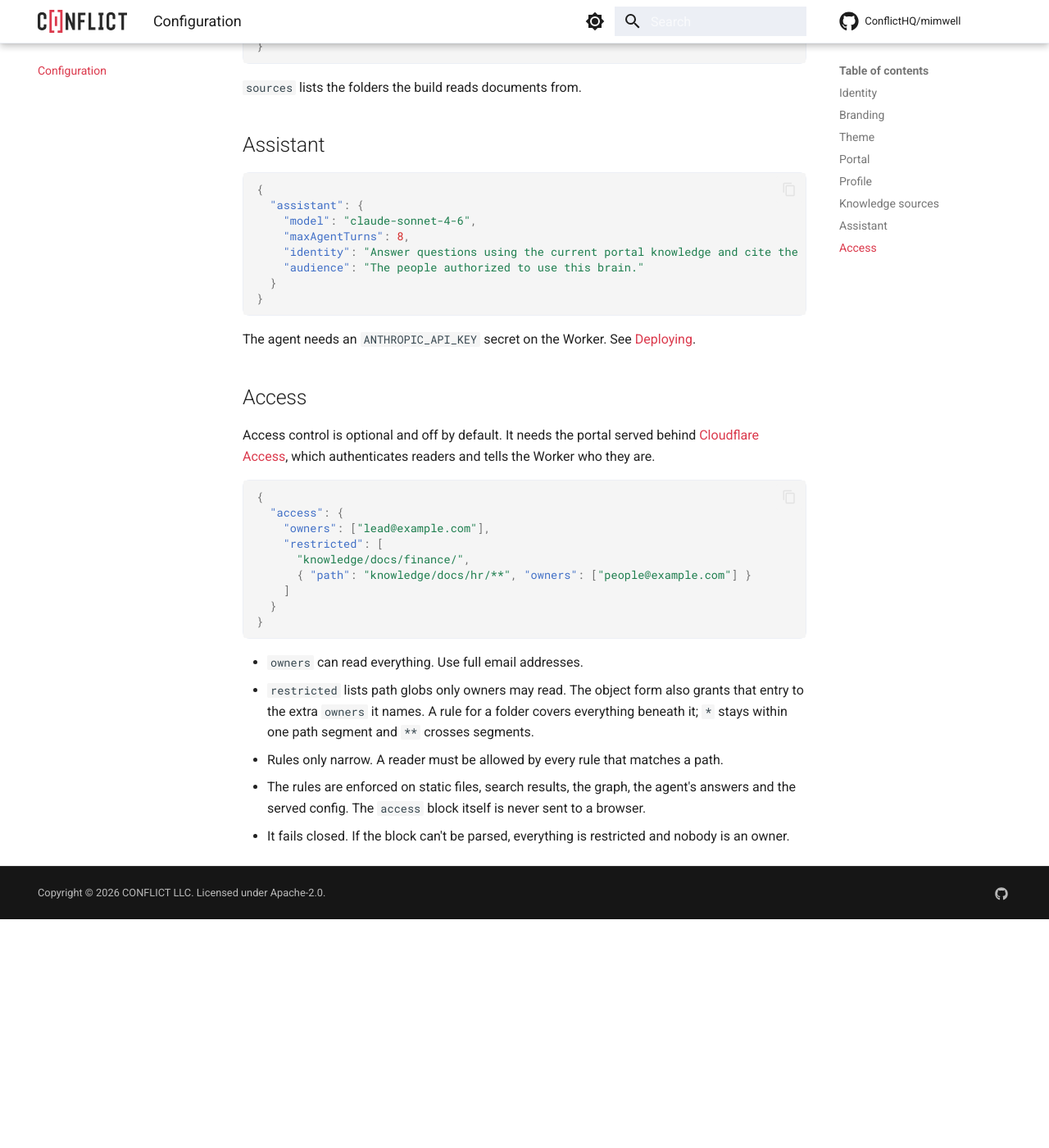
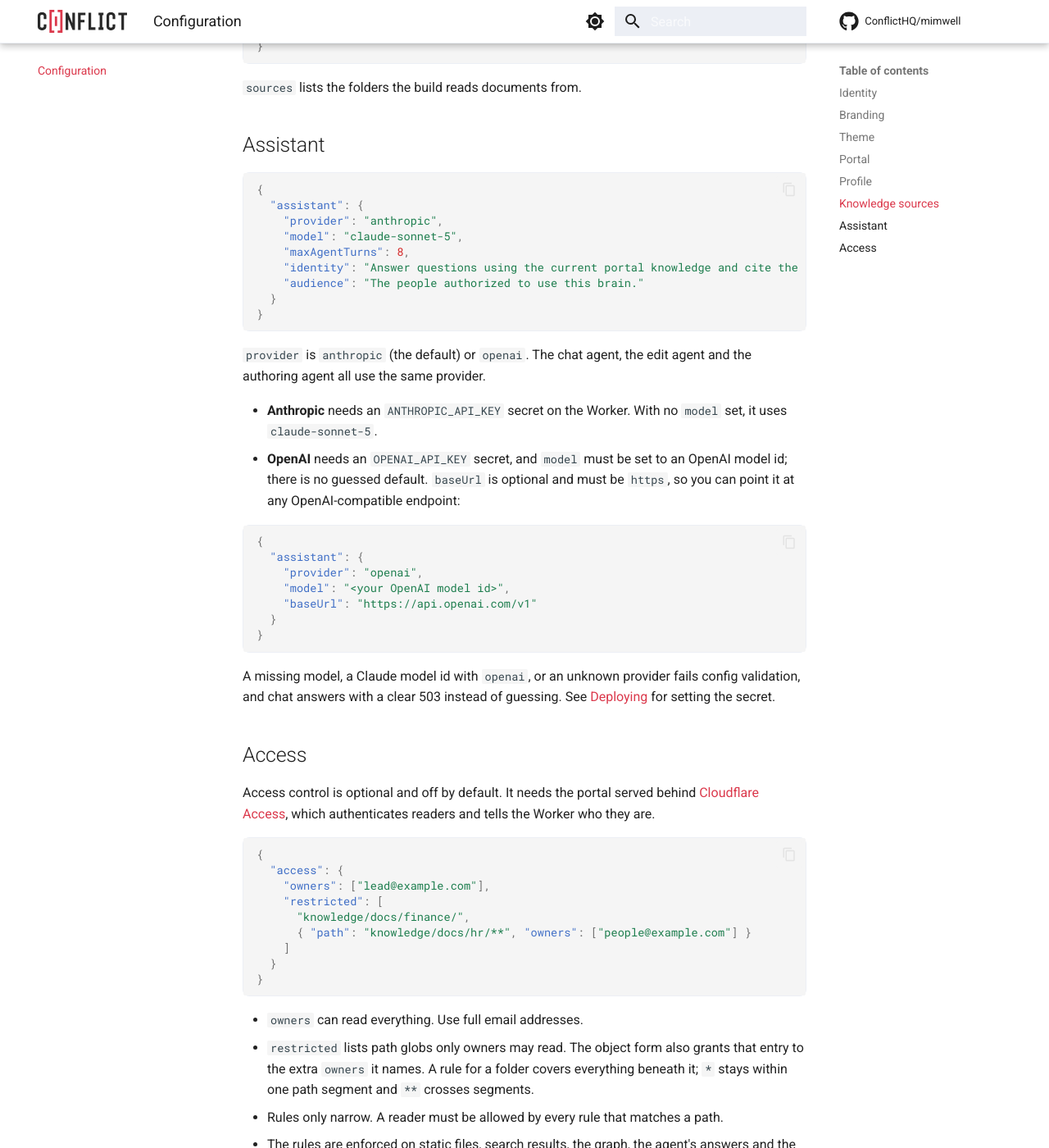
Before and after one commit to ConflictHQ/mimwell, an MkDocs documentation site: the page built from website/docs/configuration.md, in a window 1280 px wide and 1400 px high, scrolled down 2653 px. Shown: the whole window at 82% size. Built offline with MkDocs 1.6.1 and Material for MkDocs 9.7.7, drawn with Linux system fonts in a browser that asks for light colours; comment, search, counter and statistics services are not loaded; before the commit the page ends 3774 px from its top, so only the background shows below that.

Commit message:
Docs: document the assistant provider setting (Anthropic default, OpenAI option)

````diff
--- a/website/docs/configuration.md
+++ b/website/docs/configuration.md
@@ -128,7 +128,8 @@ overlays are the files in `profiles/`. Add `sensemaking` to turn on the
 ```json
 {
   "assistant": {
-    "model": "claude-sonnet-4-6",
+    "provider": "anthropic",
+    "model": "claude-sonnet-5",
     "maxAgentTurns": 8,
     "identity": "Answer questions using the current portal knowledge and cite the available sources.",
     "audience": "The people authorized to use this brain."
@@ -136,8 +137,28 @@ overlays are the files in `profiles/`. Add `sensemaking` to turn on the
 }
 ```
 
-The agent needs an `ANTHROPIC_API_KEY` secret on the Worker. See
-[Deploying](deploying.md#secrets).
+`provider` is `anthropic` (the default) or `openai`. The chat agent, the edit
+agent and the authoring agent all use the same provider.
+
+- **Anthropic** needs an `ANTHROPIC_API_KEY` secret on the Worker. With no
+  `model` set, it uses `claude-sonnet-5`.
+- **OpenAI** needs an `OPENAI_API_KEY` secret, and `model` must be set to an
+  OpenAI model id; there is no guessed default. `baseUrl` is optional and must
+  be `https`, so you can point it at any OpenAI-compatible endpoint:
+
+```json
+{
+  "assistant": {
+    "provider": "openai",
+    "model": "<your OpenAI model id>",
+    "baseUrl": "https://api.openai.com/v1"
+  }
+}
+```
+
+A missing model, a Claude model id with `openai`, or an unknown provider fails
+config validation, and chat answers with a clear 503 instead of guessing. See
+[Deploying](deploying.md#secrets) for setting the secret.
 
 ## Access
 
````
Also changed, not shown: website/docs/concepts.md (+3 -2 lines), website/docs/deploying.md (+4 -3 lines), website/docs/getting-started/quickstart.md (+2 -1 lines).
